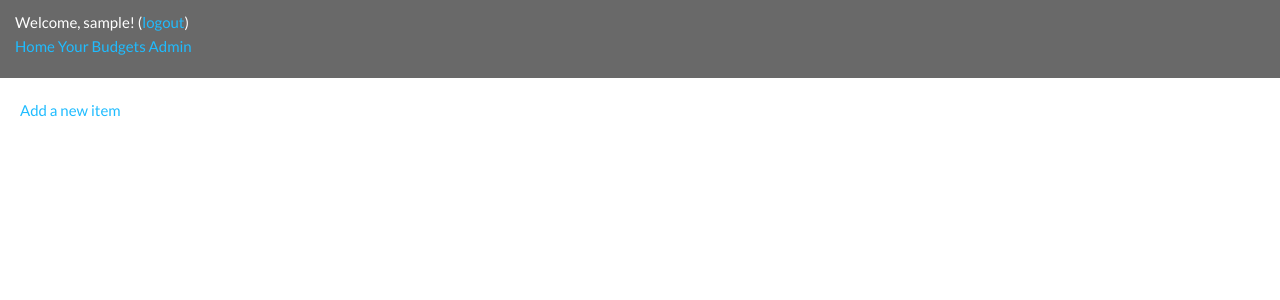
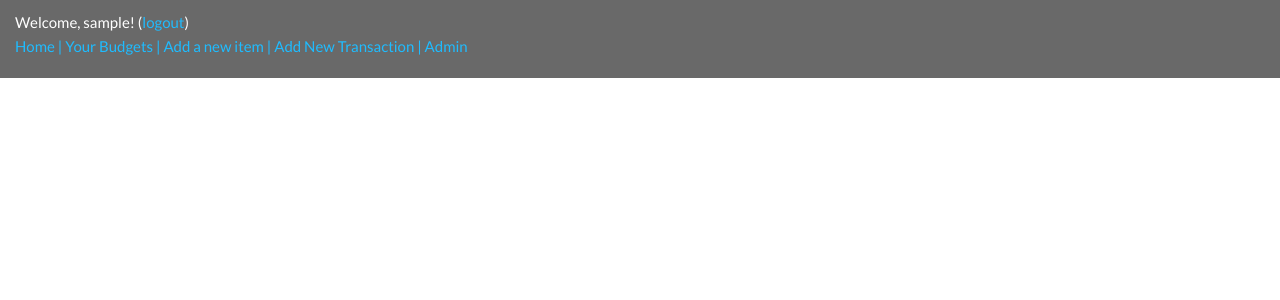
Before and after one commit to daniel-frey/budget_tool, a Django app: page /budgets/budget in a window 1280 px wide. Shown: the top 300 px of the page. Run offline with Django 3.2, Linux system fonts and the light colour scheme; the visitor is signed in with stand-in values (Sample User, id 1); data comes from the database, SQL or seed files in the repository; data that the repository does not hold is empty; parts of the project's set-up code (start-up, migrations or seed data) failed here and were passed over.

Commit message:
fixed base navigation

```diff
--- a/budget_project/templates/generic/base.html
+++ b/budget_project/templates/generic/base.html
@@ -18,9 +18,11 @@
       <p class="'welcome">Welcome, {{ user.username }}! (<a href="{% url "logout" %}">logout</a>)</p>
       {% endif %}
       <ul>
-        <li><a href="{% url "home" %}">Home</a></li>
+        <li><a href="{% url "home" %}">Home |</a></li>
         {% if user.is_authenticated %}
-        <li><a href="{% url "budget_list" %}">Your Budgets</a></li>
+        <li><a href="{% url "budget_list" %}"> Your Budgets |</a></li>
+        <li><a href={% url "add_budget"  %}> Add a new item |</a></li>
+        <li><a href="{% url "add_transaction" %}"> Add New Transaction |</a></li>
         {% if user.is_superuser %}
         <li><a href="{% url "admin:index" %}">Admin</a></li>
         {% endif %}
--- a/budgets/templates/budget/budget_list.html
+++ b/budgets/templates/budget/budget_list.html
@@ -2,7 +2,6 @@
 
 {% block content %}
 <div class="budget_list">
-<a href={% url "add_budget"  %}>Add a new item</a>
 {% for budget in budgets %}
 <div class="status_{{ transaction }}">
   <p>{{ budget.name }}: ${{ budget.total_budget|floatformat:2}}</p>
```
